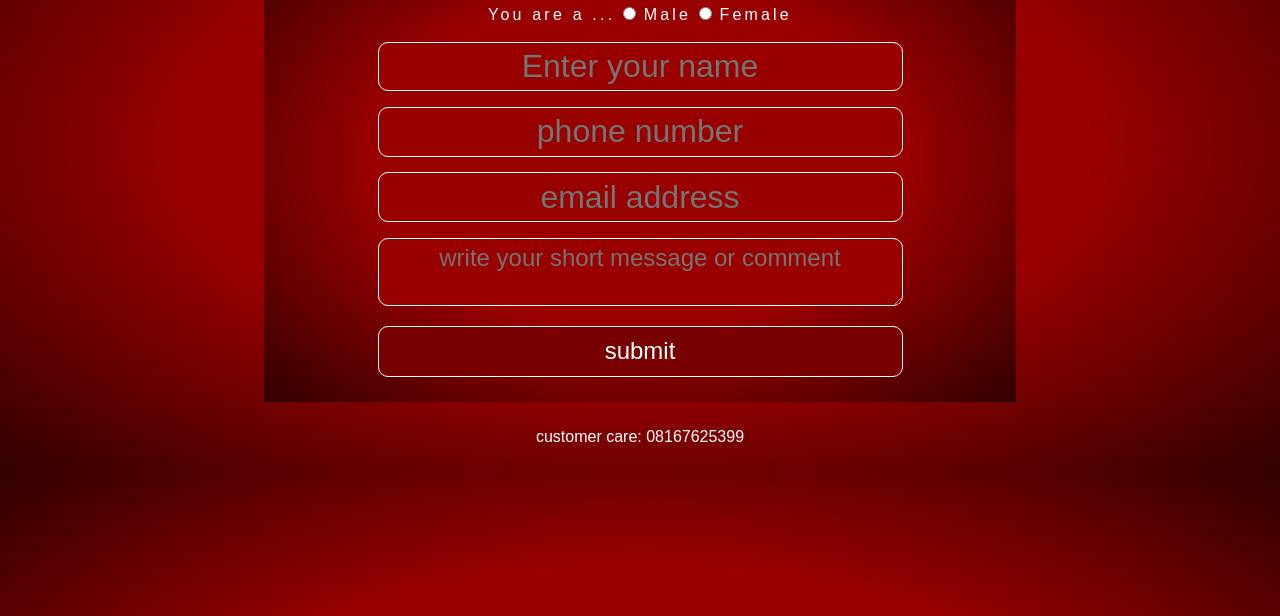
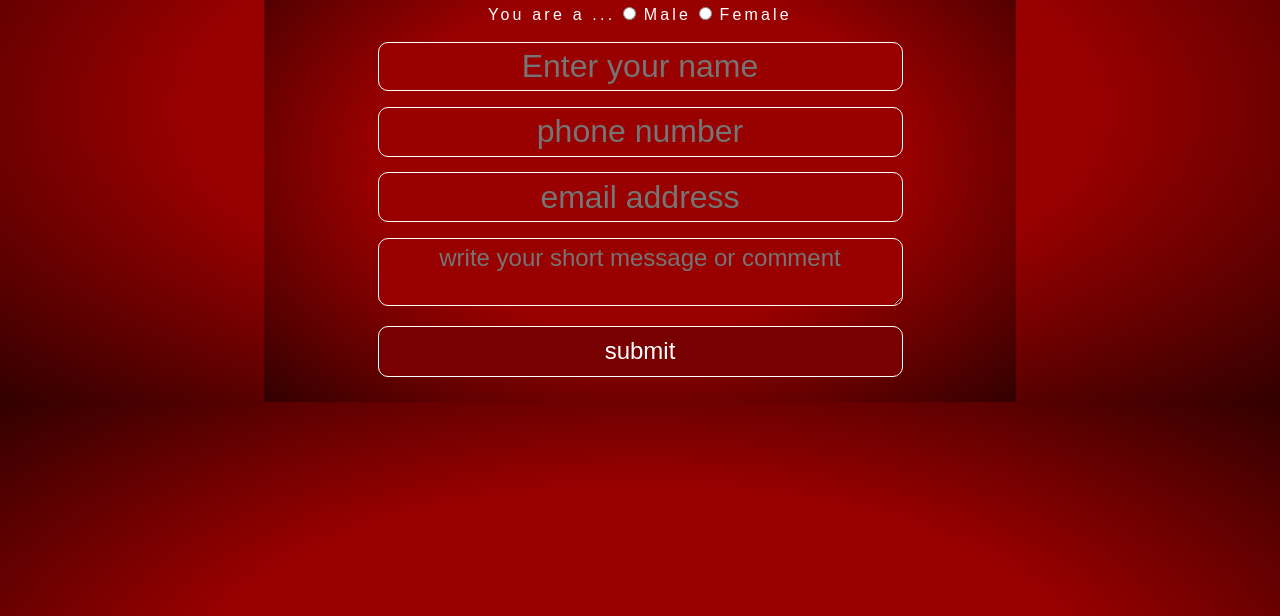
Before and after one commit to clintonpi/catering-services, a plain HTML site: page contact.html in a window 1280 px wide. Shown: the part 184-800 px from the top of the page. Drawn offline with Linux system fonts and the light colour scheme.

Commit message:
removed footer

```diff
--- a/contact.html
+++ b/contact.html
@@ -39,6 +39,5 @@
                 <input type="submit" name="submit" value="submit">
             </form>
         </section>
-        <footer>customer care: 08167625399</footer>
     </body>
 </html>
--- a/css/contact.css
+++ b/css/contact.css
@@ -133,10 +133,3 @@ input[type="submit"] {
     margin: 0;
     background-color:rgb(120,0,0);
 }
-
-footer {
-    font-family: sans-serif;
-    color: white;
-    padding: 2%;
-    margin: 0;
-}
```
